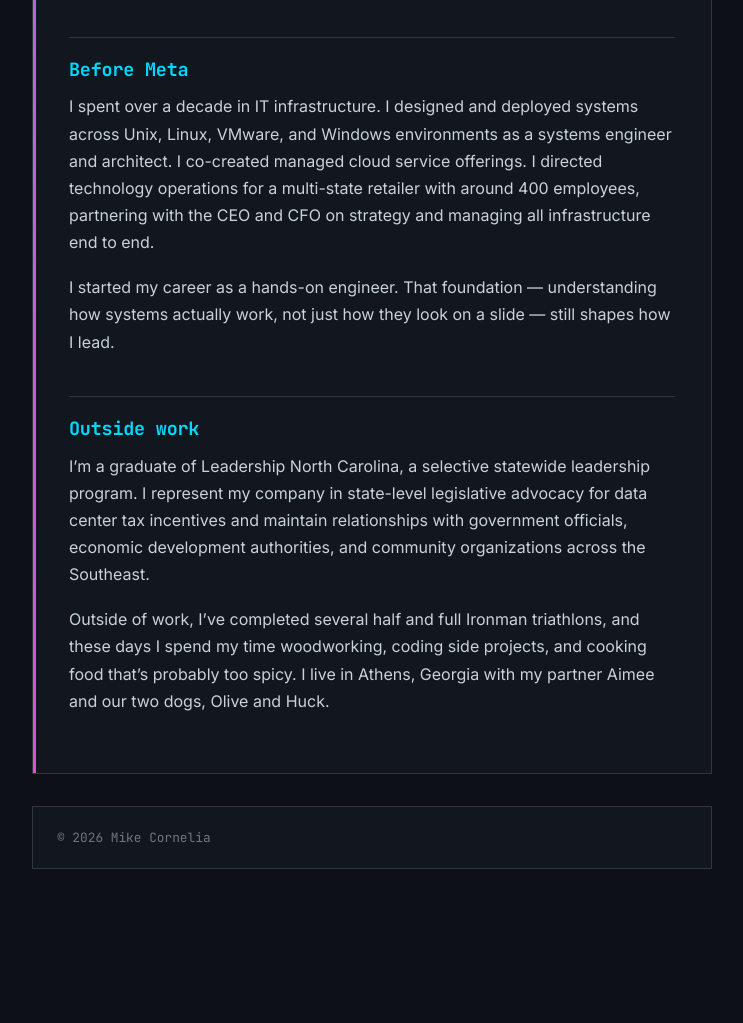
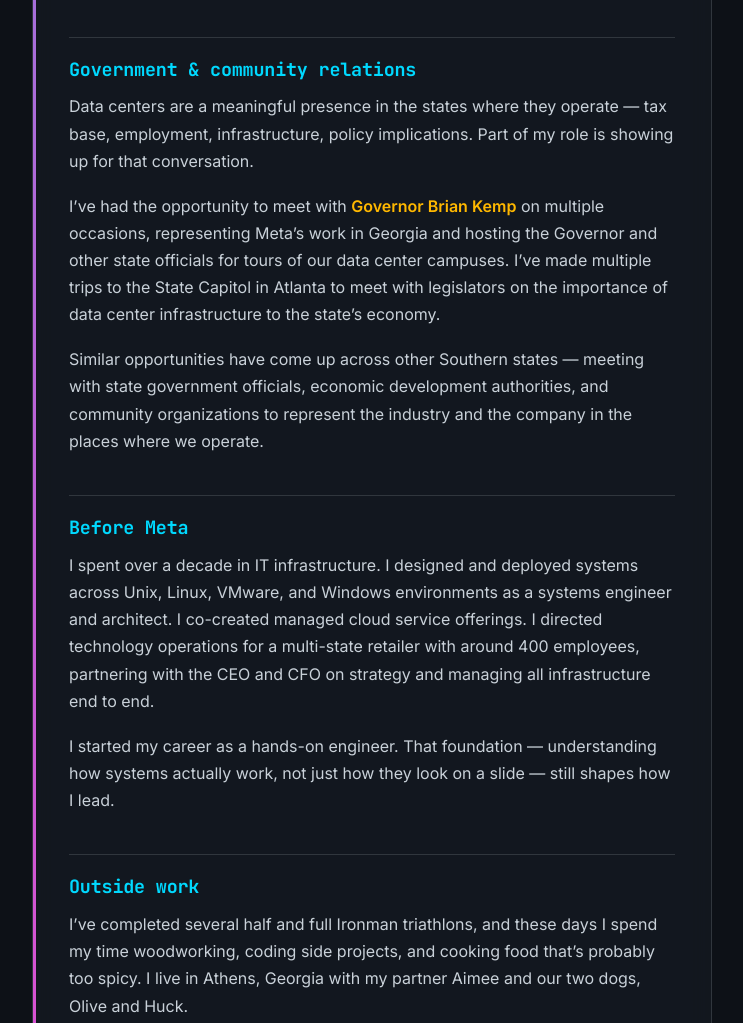
Before and after one commit to mcornelia/mcornelia, a plain HTML site: page about.html in a window 1280 px wide. Shown: the part 1758-2781 px from the top of the page, without its empty margins (268-1011 px from the left). Before the commit the page ends 2659 px from the top, so only its background shows below. Drawn offline with Linux system fonts and the light colour scheme.

Commit message:
About page: split government/community relations into its own section, slim Outside work

```diff
--- a/about.html
+++ b/about.html
@@ -44,6 +44,14 @@
 
     <p><strong>Teams people stay with.</strong> The infrastructure stories are easier to tell, but the work I&rsquo;m proudest of is the team. Operators, managers, and engineers have followed me across roles and locations because the bar is high, the work is meaningful, and the development is real. I&rsquo;ve promoted FTEs into Site Manager and developed managers into Directors. I sustain top-quartile engagement scores through periods of rapid growth and organizational change. When I take on a new region, I don&rsquo;t just bring a strategy &mdash; I bring a team and grow the one I find.</p>
 
+    <h2>Government &amp; community relations</h2>
+
+    <p>Data centers are a meaningful presence in the states where they operate &mdash; tax base, employment, infrastructure, policy implications. Part of my role is showing up for that conversation.</p>
+
+    <p>I&rsquo;ve had the opportunity to meet with <strong>Governor Brian Kemp</strong> on multiple occasions, representing Meta&rsquo;s work in Georgia and hosting the Governor and other state officials for tours of our data center campuses. I&rsquo;ve made multiple trips to the State Capitol in Atlanta to meet with legislators on the importance of data center infrastructure to the state&rsquo;s economy.</p>
+
+    <p>Similar opportunities have come up across other Southern states &mdash; meeting with state government officials, economic development authorities, and community organizations to represent the industry and the company in the places where we operate.</p>
+
     <h2>Before Meta</h2>
 
     <p>I spent over a decade in IT infrastructure. I designed and deployed systems across Unix, Linux, VMware, and Windows environments as a systems engineer and architect. I co-created managed cloud service offerings. I directed technology operations for a multi-state retailer with around 400 employees, partnering with the CEO and CFO on strategy and managing all infrastructure end to end.</p>
@@ -52,9 +60,7 @@
 
     <h2>Outside work</h2>
 
-    <p>I&rsquo;m a graduate of Leadership North Carolina, a selective statewide leadership program. I represent my company in state-level legislative advocacy for data center tax incentives and maintain relationships with government officials, economic development authorities, and community organizations across the Southeast.</p>
-
-    <p>Outside of work, I&rsquo;ve completed several half and full Ironman triathlons, and these days I spend my time woodworking, coding side projects, and cooking food that&rsquo;s probably too spicy. I live in Athens, Georgia with my partner Aimee and our two dogs, Olive and Huck.</p>
+    <p>I&rsquo;ve completed several half and full Ironman triathlons, and these days I spend my time woodworking, coding side projects, and cooking food that&rsquo;s probably too spicy. I live in Athens, Georgia with my partner Aimee and our two dogs, Olive and Huck.</p>
 
   </main>
 
```
